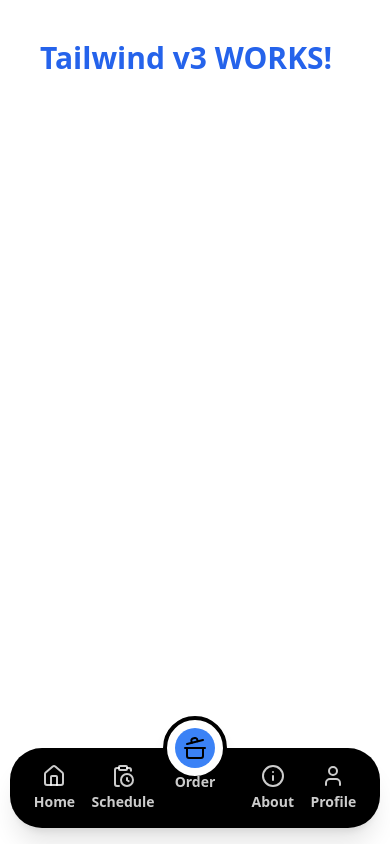
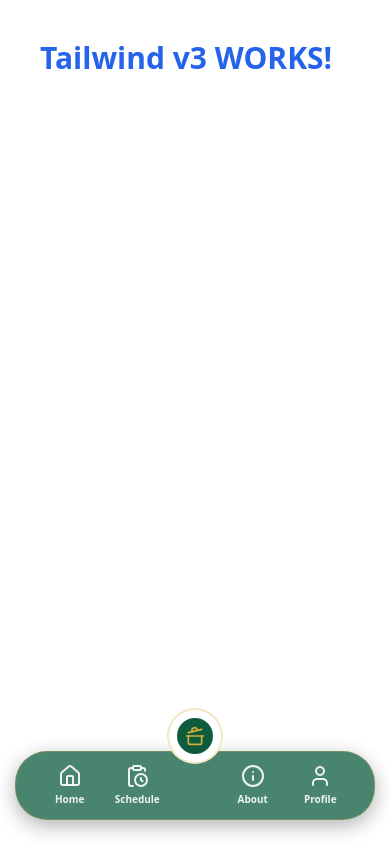
Before and after one commit to fitbyshubham/chandbagh-90, a Next.js app: page / in a window 390 px wide. Built offline with nearby package versions, Linux system fonts and the light colour scheme.

Commit message:
feat: Add responsive floating bottom navbar with glass-morphism effect Integrate Chandbagh school colors (green #0d5c3e and gold #d4af37) via Tailwind config Implement auto-hide on scroll down, reappear on scroll up

```diff
--- a/package.json
+++ b/package.json
@@ -10,9 +10,12 @@
   },
   "dependencies": {
     "@supabase/supabase-js": "^2.74.0",
+    "framer-motion": "^12.23.22",
+    "lucide-react": "^0.545.0",
     "next": "15.5.4",
     "react": "19.1.0",
-    "react-dom": "19.1.0"
+    "react-dom": "19.1.0",
+    "react-icons": "^5.5.0"
   },
   "devDependencies": {
     "@eslint/eslintrc": "^3",
--- a/src/app/(auth)/order/page.jsx
+++ b/src/app/(auth)/order/page.jsx
@@ -1,5 +1,6 @@
-import StallsCard from "../Components/StallsCard";
-import PopRestaurants from "../Components/PopRestaurants"
+'use client'
+import StallsCard from "../../../components/ui/StallsCard";
+import PopRestaurants from "../../../components/ui/PopRestaurants"
 import { useRef, useEffect } from "react"
 
 export default function StallsCardPage(){
--- a/src/app/globals.css
+++ b/src/app/globals.css
@@ -2,17 +2,56 @@
 @tailwind components;
 @tailwind utilities;
 
-/* Custom variables */
+/*  variables */
 :root {
   --color-primary: #66bfff;
   --color-secondary: #2196F3;
 }
 
-/* Optional scrollbar hiding utility */
+
 .hide-scrollbar::-webkit-scrollbar {
   display: none;
 }
 .hide-scrollbar {
-  scrollbar-width: none; /* Firefox */
-  -ms-overflow-style: none; /* IE and Edge */
+  scrollbar-width: none;
+  -ms-overflow-style: none;
 }
+@keyframes pulse {
+  0% { box-shadow: 0 0 0 0 rgba(59, 130, 246, 0.4); }
+  70% { box-shadow: 0 0 0 10px rgba(59, 130, 246, 0); }
+  100% { box-shadow: 0 0 0 0 rgba(59, 130, 246, 0); }
+}
+.pulse {
+  animation: pulse 2s infinite;
+}
+
+@keyframes fadeInUp {
+  from {
+    opacity: 0;
+    transform: translateY(10px);
+  }
+  to {
+    opacity: 1;
+    transform: translateY(0);
+  }
+}
+
+.animate-fade-in-up {
+  animation: fadeInUp 0.4s ease-out forwards;
+}
+
+@keyframes pulse {
+  0% {
+    box-shadow: 0 0 0 0 rgba(212, 175, 55, 0.7);
+  }
+  70% {
+    box-shadow: 0 0 0 12px rgba(212, 175, 55, 0);
+  }
+  100% {
+    box-shadow: 0 0 0 0 rgba(212, 175, 55, 0);
+  }
+}
+
+.pulse {
+  animation: pulse 2s infinite;
+}
--- a/src/components/layout/Navbar.jsx
+++ b/src/components/layout/Navbar.jsx
@@ -1,84 +1,99 @@
+// src/components/layout/Navbar.jsx
 "use client";
 import { Home, Info, User, ClipboardClock, CookingPot } from "lucide-react";
 import { useRouter, usePathname } from "next/navigation";
-import { useState } from "react";
+import { useEffect, useState, useRef } from "react";
 
 const navItems = [
-  { icon: <Home />, label: "Home", route: "/home", onClick: "/home" },
-  { icon: <ClipboardClock />, label: "Schedule", route: "/schedule", onClick: "/schedule" },
-  { icon: <Info />, label: "About", route: "/about", onClick: "/about" },
-  { icon: <User />, label: "Profile", route: "/profile", onClick: "/profile" },
+  { icon: <Home />, label: "Home", route: "/home" },
+  { icon: <ClipboardClock />, label: "Schedule", route: "/schedule" },
+  { icon: <Info />, label: "About", route: "/about" },
+  { icon: <User />, label: "Profile", route: "/profile" },
 ];
 
 export default function Navbar() {
   const router = useRouter();
   const pathname = usePathname();
+  const [isVisible, setIsVisible] = useState(true);
+  const lastScrollY = useRef(0);
 
-  const handleFoodClick = () => {
-    router.push("/food");
+  const handleFoodClick = () => router.push("/order");
+  const hideNavbarRoutes = ["/login", "/login/otp", "/Cart"];
+  if (hideNavbarRoutes.includes(pathname)) return null;
+
+  useEffect(() => {
+    const handleScroll = () => {
+      const current = window.scrollY;
+      if (current > 100) {
+        setIsVisible(current < lastScrollY.current);
+      } else {
+        setIsVisible(true);
+      }
+      lastScrollY.current = current;
     };
-
-  const hideNavbarRoutes = ["/login", "/login/otp", "/Cart"];
-  const shouldHideNavbar = hideNavbarRoutes.includes(pathname);
-  if (shouldHideNavbar) return null;
+    window.addEventListener('scroll', handleScroll, { passive: true });
+    return () => window.removeEventListener('scroll', handleScroll);
+  }, []);
 
   const leftNavItems = navItems.slice(0, 2);
   const rightNavItems = navItems.slice(2);
 
   return (
-    <div className="fixed bottom-0 left-0 w-full flex justify-center items-end z-50 pointer-events-none">
-      <div className="relative w-full flex justify-center items-end pb-4 pointer-events-auto">
-        {/* Floating "Order" Button */}
-        <div className="absolute -top-8 left-1/2 transform -translate-x-1/2 z-20">
+    <>
+      {/* Floating Order Button — centered on entire screen */}
+      <div
+        className={`fixed bottom-20 left-1/2 transform -translate-x-1/2 z-50 transition-all duration-300 ${
+          isVisible ? 'opacity-100' : 'opacity-0'
+        }`}
+      >
         <button
-            className="bg-white rounded-full w-16 h-16 flex items-center justify-center shadow-lg border-4 border-black"
           onClick={handleFoodClick}
+          className="pulse bg-white rounded-full w-14 h-14 flex items-center justify-center shadow-lg border-2 border-chandbagh-gold/30"
+          aria-label="Order food"
         >
-            <span className="bg-blue-500 rounded-full w-10 h-10 flex items-center justify-center relative">
-              <CookingPot className="text-black w-6 h-6" />
-              <span className="absolute -bottom-6 text-sm font-semibold text-white/80">
-                Order
-              </span>
+          <span className="bg-chandbagh-green rounded-full w-9 h-9 flex items-center justify-center">
+            <CookingPot className="text-chandbagh-gold w-5 h-5" />
           </span>
         </button>
       </div>
 
-        {/* Main Navbar */}
-        <div className="w-[95vw] max-w-xl bg-black rounded-[2rem] flex justify-between items-center px-6 py-4 shadow-xl relative z-10">
+      {/* Navbar */}
+      <div
+        className={`fixed bottom-6 left-1/2 transform -translate-x-1/2 w-[94vw] max-w-[360px] z-40 transition-all duration-300 ${
+          isVisible ? 'opacity-100' : 'opacity-0 -bottom-6'
+        }`}
+      >
+        <div
+          className="rounded-[2rem] flex justify-between items-center px-5 py-3"
+          style={{
+            background: 'rgba(13, 92, 62, 0.75)',
+            backdropFilter: 'blur(12px)',
+            WebkitBackdropFilter: 'blur(12px)',
+            border: '1px solid rgba(212, 175, 55, 0.3)',
+            boxShadow: '0 6px 20px rgba(0, 0, 0, 0.3)',
+          }}
+        >
           {leftNavItems.map((item) => (
-            <button
-              key={item.route}
-              onClick={() => router.push(item.onClick)}
-            >
-              <NavItem icon={item.icon} label={item.label} active={pathname === item.route} />
+            <button key={item.route} onClick={() => router.push(item.route)} className="flex flex-col items-center flex-1">
+              <span className={pathname === item.route ? "text-chandbagh-gold" : "text-white/90"}>{item.icon}</span>
+              <span className={`mt-1 text-[10px] font-semibold ${pathname === item.route ? "text-chandbagh-gold" : "text-white/90"}`}>
+                {item.label}
+              </span>
             </button>
           ))}
 
-          {/* Spacer for floating button */}
-          <div className="w-16" />
+          <div className="w-12" /> {/* Spacer */}
 
           {rightNavItems.map((item) => (
-            <button
-              key={item.route}
-              onClick={() => router.push(item.onClick)}
-            >
-              <NavItem icon={item.icon} label={item.label} active={pathname === item.route} />
+            <button key={item.route} onClick={() => router.push(item.route)} className="flex flex-col items-center flex-1">
+              <span className={pathname === item.route ? "text-chandbagh-gold" : "text-white/90"}>{item.icon}</span>
+              <span className={`mt-1 text-[10px] font-semibold ${pathname === item.route ? "text-chandbagh-gold" : "text-white/90"}`}>
+                {item.label}
+              </span>
             </button>
           ))}
         </div>
       </div>
-    </div>
+    </>
   );
 }
-
-// NavItem as a regular function component (no TypeScript types)
-function NavItem({ icon, label, active }) {
-  return (
-    <div className="flex flex-col items-center flex-1">
-      <span className={active ? "text-[#66bfff]" : "text-white/80"}>{icon}</span>
-      <span className={`mt-1 text-sm font-semibold ${active ? "text-[#66bfff]" : "text-white/80"}`}>
-        {label}
-      </span>
-    </div>
-  );
-}
--- a/tailwind.config.js
+++ b/tailwind.config.js
@@ -3,14 +3,18 @@
   content: ["./src/**/*.{js,jsx}"],
   theme: {
     screens: {
-      // Only enable mobile and small tablet
       sm: '640px',
-      // md, lg, xl are disabled → forces mobile-first design
     },
     extend: {
       colors: {
         primary: { 500: '#1e3a8a', 600: '#1d4ed8' },
         secondary: { 500: '#0d9488' },
+        chandbagh: {
+          green: '#0d5c3e',
+          greenDark: '#0a4a32',
+          gold: '#d4af37',
+          goldLight: '#e6c35c',
+        },
       },
     },
   },
```
Also changed, not shown: 1 other file (tests, documents, lock files or other folders). Lines whose indentation alone changed are shown as unchanged.
